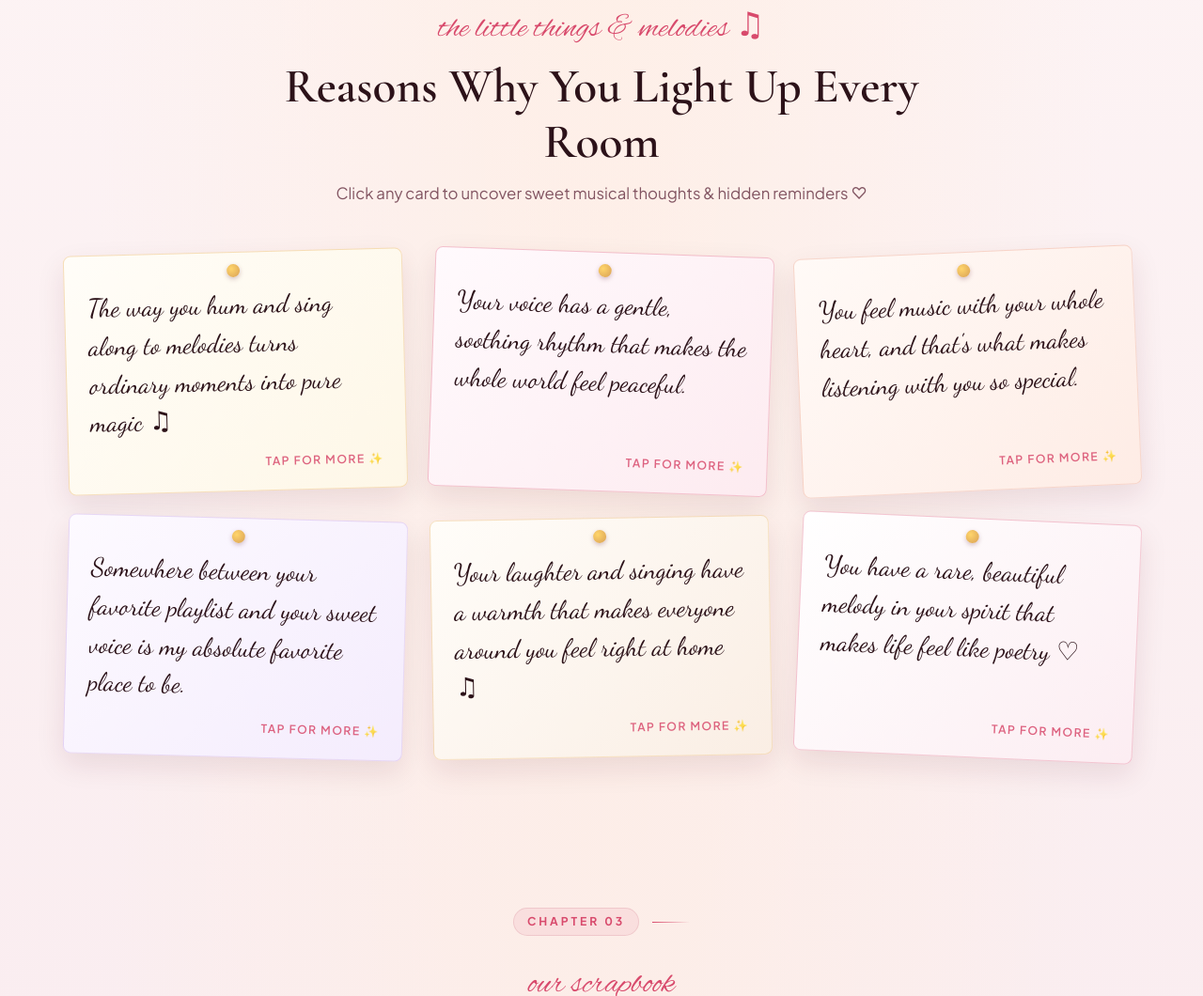
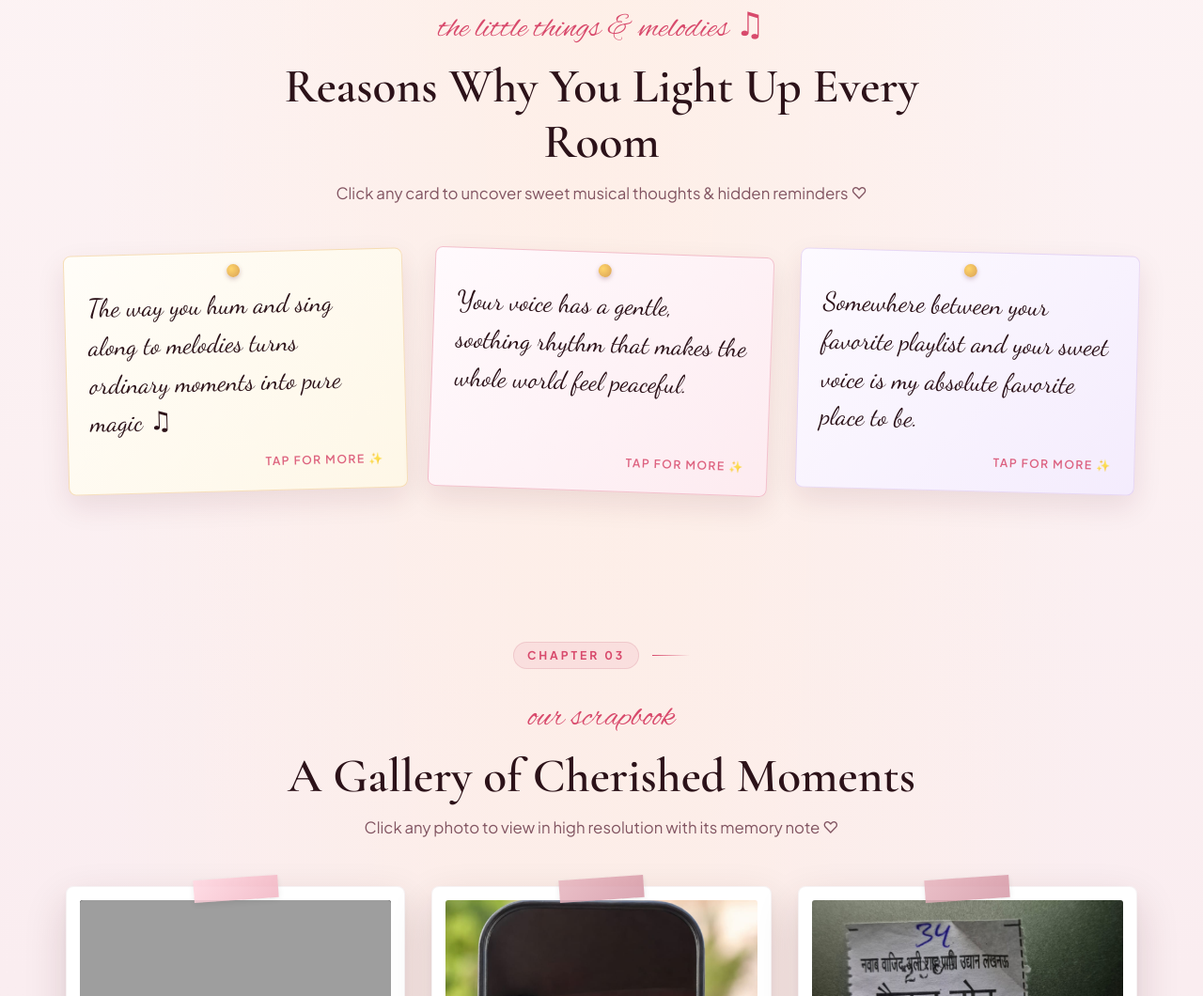
Before and after one commit to Saurabh-Kesharwani-2006/Priya-s-Day, a plain HTML site: page main.html in a window 1280 px wide. Shown: the part 1174-2234 px from the top of the page at 94% size. Drawn offline with nearby package versions, Linux system fonts and the light colour scheme; grey boxes are pictures that could not be loaded.

Commit message:
Remove compliment cards from main.html
Removed several compliment cards from the main HTML file.

```diff
--- a/main.html
+++ b/main.html
@@ -118,31 +118,10 @@
           <div class="note-footer">tap for more ✨</div>
         </article>
 
-        <article class="note-card note-c" tabindex="0" role="button" aria-label="Compliment card 3">
-          <div class="note-pin" aria-hidden="true"></div>
-          <div class="note-content">You feel music with your whole heart, and that's what makes listening with you so
-            special.</div>
-          <div class="note-footer">tap for more ✨</div>
-        </article>
-
         <article class="note-card note-d" tabindex="0" role="button" aria-label="Compliment card 4">
           <div class="note-pin" aria-hidden="true"></div>
           <div class="note-content">Somewhere between your favorite playlist and your sweet voice is my absolute
             favorite place to be.</div>
-          <div class="note-footer">tap for more ✨</div>
-        </article>
-
-        <article class="note-card note-e" tabindex="0" role="button" aria-label="Compliment card 5">
-          <div class="note-pin" aria-hidden="true"></div>
-          <div class="note-content">Your laughter and singing have a warmth that makes everyone around you feel right at
-            home ♫</div>
-          <div class="note-footer">tap for more ✨</div>
-        </article>
-
-        <article class="note-card note-f" tabindex="0" role="button" aria-label="Compliment card 6">
-          <div class="note-pin" aria-hidden="true"></div>
-          <div class="note-content">You have a rare, beautiful melody in your spirit that makes life feel like poetry ♡
-          </div>
           <div class="note-footer">tap for more ✨</div>
         </article>
       </div>
```
